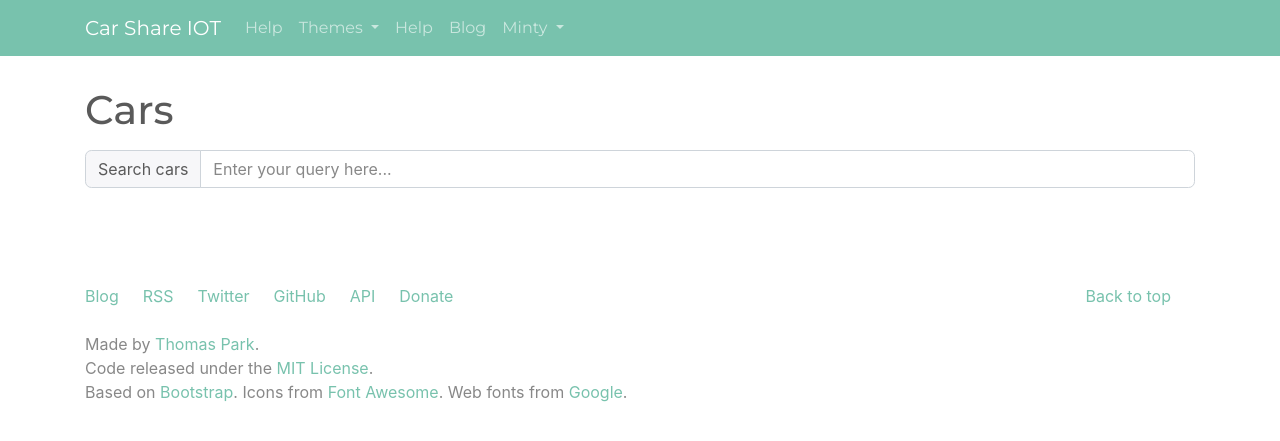
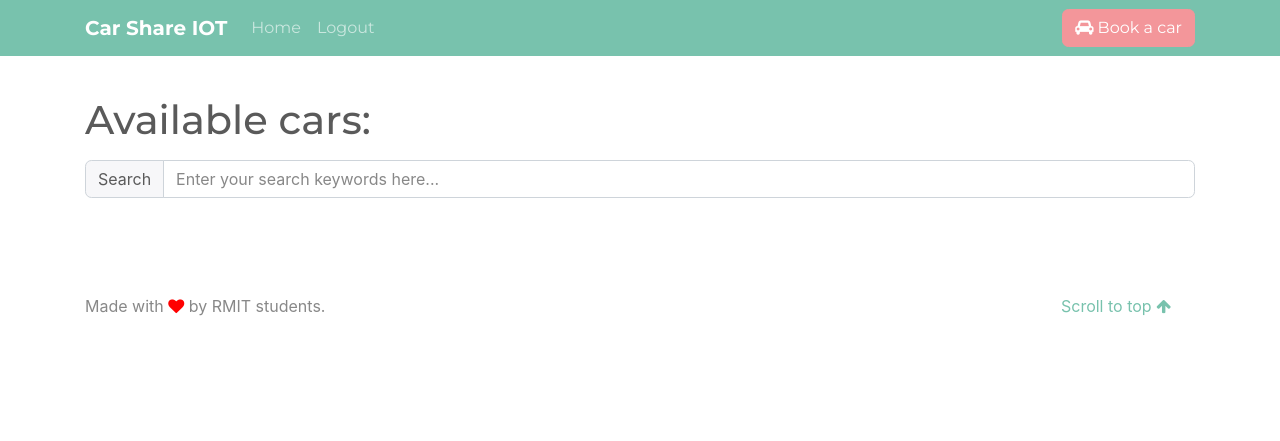
Before and after one commit to thanhlongb/car-share-iot, a Flask app: page /cars/ in a window 1280 px wide. Shown: the top 441 px of the page. Run offline with Flask 2, Linux system fonts and the light colour scheme; the visitor is signed in with stand-in values (Sample User, id 1); data comes from the database, SQL or seed files in the repository; data that the repository does not hold is empty; parts of the project's set-up code (start-up, migrations or seed data) failed here and were passed over; some libraries are stand-ins or nearby versions.

Commit message:
fix user interface

```diff
--- a/masterpi/app/cars/views.py
+++ b/masterpi/app/cars/views.py
@@ -1,4 +1,8 @@
 from flask import Blueprint, request, render_template, flash, g, session, redirect, url_for
+from flask_login import (
+    current_user,
+    login_required,
+)
 
 from app import db
 from app.cars.models import Car, CarReport
@@ -17,6 +21,7 @@
 
 
 @mod.route('/', methods=['GET'])
+@login_required
 def index():
     cars = Car.query.all()
     return render_template("cars/index.html", cars=cars)
--- a/masterpi/app/static/css/custom.css
+++ b/masterpi/app/static/css/custom.css
@@ -146,7 +146,7 @@
 }
 
 #footer {
-    margin: 5em 0
+    margin: 5em 0 0 0
 }
 
 #footer li {
@@ -314,14 +314,20 @@
     border-radius: 15px;
     padding: 30px;
     background: #ffffff;
-    box-shadow:  20px 20px 60px #d9d9d9,
-             -20px -20px 60px #ffffff;
 }
 
 .btn-google {
     background-color:#1a73e8
 }
 
+.btn-google:hover {
+    background-color: #1258ba;
+}
+
 .main {
-    padding-top:30px
+    margin-top: 40px;
 }
+
+.jumbotron {
+    padding: 2rem
+}
--- a/masterpi/app/templates/base.html
+++ b/masterpi/app/templates/base.html
@@ -15,57 +15,43 @@
 <body>
 <!-- END_HEADER -->
 
+{% if current_user.is_authenticated %}
 <!-- NAVBAR -->
 <div class="navbar navbar-expand-lg navbar-dark bg-primary">
-	<div class="container"> <a href="../" class="navbar-brand">Car Share IOT</a>
+	<div class="container"> <b class="navbar-brand">Car Share IOT</b>
 		<button class="navbar-toggler" type="button" data-toggle="collapse" data-target="#navbarResponsive" aria-controls="navbarResponsive" aria-expanded="false" aria-label="Toggle navigation"> <span class="navbar-toggler-icon"></span>
 		</button>
 		<div class="collapse navbar-collapse" id="navbarResponsive">
-			<ul class="navbar-nav">
-				<li class="nav-item"> <a class="nav-link" href="../help/">Help</a>
-				</li>
-				<li class="nav-item dropdown"> <a class="nav-link dropdown-toggle" data-toggle="dropdown" href="#" id="themes">Themes <span class="caret"></span></a>
-					<div class="dropdown-menu" aria-labelledby="themes"> <a class="dropdown-item" href="../default/">Default</a>
-						<div class="dropdown-divider"></div> <a class="dropdown-item" href="../cerulean/">Cerulean</a>
-						<a class="dropdown-item" href="../cosmo/">Cosmo</a>
-						<a class="dropdown-item" href="../cyborg/">Cyborg</a>
-						<a class="dropdown-item" href="../darkly/">Darkly</a>
-						<a class="dropdown-item" href="../flatly/">Flatly</a>
-						<a class="dropdown-item" href="../journal/">Journal</a>
-						<a class="dropdown-item" href="../litera/">Litera</a>
-						<a class="dropdown-item" href="../lumen/">Lumen</a>
-						<a class="dropdown-item" href="../lux/">Lux</a>
-						<a class="dropdown-item" href="../materia/">Materia</a>
-						<a class="dropdown-item" href="../minty/">Minty</a>
-						<a class="dropdown-item" href="../pulse/">Pulse</a>
-						<a class="dropdown-item" href="../sandstone/">Sandstone</a>
-						<a class="dropdown-item" href="../simplex/">Simplex</a>
-						<a class="dropdown-item" href="../sketchy/">Sketchy</a>
-						<a class="dropdown-item" href="../slate/">Slate</a>
-						<a class="dropdown-item" href="../solar/">Solar</a>
-						<a class="dropdown-item" href="../spacelab/">Spacelab</a>
-						<a class="dropdown-item" href="../superhero/">Superhero</a>
-						<a class="dropdown-item" href="../united/">United</a>
-						<a class="dropdown-item" href="../yeti/">Yeti</a>
-					</div>
-				</li>
-				<li class="nav-item"> <a class="nav-link" href="../help/">Help</a>
-				</li>
-				<li class="nav-item"> <a class="nav-link" href="https://blog.bootswatch.com">Blog</a>
-				</li>
-				<li class="nav-item dropdown"> <a class="nav-link dropdown-toggle" data-toggle="dropdown" href="#" id="download">Minty <span class="caret"></span></a>
-					<div class="dropdown-menu" aria-labelledby="download"> <a class="dropdown-item" target="_blank" href="https://jsfiddle.net/bootswatch/3bojykn2/">Open in JSFiddle</a>
-						<div class="dropdown-divider"></div> <a class="dropdown-item" href="../4/minty/bootstrap.min.css" download="">bootstrap.min.css</a>
-						<a class="dropdown-item" href="../4/minty/bootstrap.css" download="">bootstrap.css</a>
-						<div class="dropdown-divider"></div> <a class="dropdown-item" href="../4/minty/_variables.scss" download="">_variables.scss</a>
-						<a class="dropdown-item" href="../4/minty/_bootswatch.scss" download="">_bootswatch.scss</a>
-					</div>
-				</li>
+			<ul class="navbar-nav mr-auto">
+				<li class="nav-item"><a class="nav-link" href="{{ url_for('users.home') }}">Home</a></li>
+				{% if current_user.isAdmin() or current_user.isManager() %}
+					<li class="nav-item"><a class="nav-link" href="{{ url_for('users.dashboard') }}">Dashboard</a></li>
+				{% endif %}
+				{% if current_user.isAdmin() %}
+					<li class="nav-item dropdown">
+						<a class="nav-link dropdown-toggle" data-toggle="dropdown" href="#" role="button" aria-haspopup="true" aria-expanded="false">Admin pages</a>
+						<div class="dropdown-menu">
+						<a class="dropdown-item" href="{{ url_for('users.admin_cars') }}">Cars</a>
+						<a class="dropdown-item" href="{{ url_for('users.admin_users') }}">Users</a>
+						<a class="dropdown-item" href="{{ url_for('users.admin_bookings') }}">Bookings</a>
+						</div>
+					</li>
+				{% endif %}
+				{% if current_user.isEngineer() %}
+					<li class="nav-item"><a class="nav-link" href="{{ url_for('users.engineer') }}">Engineer page</a></li>
+				{% endif %}
+				<li class="nav-item"><a class="nav-link" href="{{ url_for('users.logout') }}">Logout</a></li>
 			</ul>
+			<div class="form-inline my-2 my-lg-0">
+				<a href="{{ url_for('cars.index') }}" class="btn btn-secondary my-2 my-sm-0" type="submit">
+					<i class="fa fa-car" aria-hidden="true"></i> Book a car
+				</a>
+			</div>
 		</div>
 	</div>
 </div>
 <!-- END_NAVBAR -->
+{% endif %}
 
 <div class="container main">
 {% block content %}{% endblock %}
@@ -74,18 +60,9 @@
     <div class="row">
       <div class="col-lg-12">
         <ul class="list-unstyled">
-          <li class="float-lg-right"><a href="#top">Back to top</a></li>
-          <li><a href="https://blog.bootswatch.com" onclick="pageTracker._link(this.href); return false;">Blog</a></li>
-          <li><a href="https://blog.bootswatch.com/rss/">RSS</a></li>
-          <li><a href="https://twitter.com/bootswatch">Twitter</a></li>
-          <li><a href="https://github.com/thomaspark/bootswatch/">GitHub</a></li>
-          <li><a href="../help/#api">API</a></li>
-          <li><a href="../help/#donate">Donate</a></li>
+          <li class="float-lg-right"><a href="#top">Scroll to top <i class="fa fa-arrow-up" aria-hidden="true"></i></a></li>
+          <li>Made with <i style="color:red" class="fa fa-heart"></i> by RMIT students.</li>
         </ul>
-        <p>Made by <a href="https://thomaspark.co">Thomas Park</a>.</p>
-        <p>Code released under the <a href="https://github.com/thomaspark/bootswatch/blob/master/LICENSE">MIT License</a>.</p>
-        <p>Based on <a href="https://getbootstrap.com" rel="nofollow">Bootstrap</a>. Icons from <a href="https://fontawesome.com/" rel="nofollow">Font Awesome</a>. Web fonts from <a href="https://fonts.google.com/" rel="nofollow">Google</a>.</p>
-
       </div>
     </div>
   </footer>
--- a/masterpi/app/templates/cars/index.html
+++ b/masterpi/app/templates/cars/index.html
@@ -1,44 +1,35 @@
 {% extends "base.html" %}
 {% block content %}
 <div class="form-group justify-content-between">
-    <h1 class="d-inline">Cars</h1>
+    <h1 class="d-inline">Available cars:</h1>
 </div>
 
 <div class="form-group">
     <div class="input-group mb-3">
         <div class="input-group-prepend">
-            <span class="input-group-text">Search cars</span>
+            <span class="input-group-text">Search</span>
         </div>
         <input type="text" class="form-control" id="search-value"
-            aria-label="Enter your query here..."
-            placeholder="Enter your query here...">
+            aria-label="Enter your search keywords here..."
+            placeholder="Enter your search keywords here...">
     </div>
 </div>
 
-<div class="card-deck" id="cars-list">
+<div id="cars-list" class="row">
     {% for car in cars %}
-    {% if car.available %}
-        <div class="card" id="card{{ car.id }}">
-            <div class="card-body">
-                <h5 class="card-title">{{ car.make }}</h5>
-                <table class="table card-body">
-                    <thead class="thead-light">
-                        <tr>
-                            <th scope="col">#</th>
-                            <th scope="col">details</th>
-                        </tr>
-                    </thead>
+        {% if car.available %}
+            <div  id="card{{ car.id }}" class="col-lg-4 col-md-6 card-wrapper">
+            <div class="bs-component">
+                <div class="card mb-3 shadow">
+                <h4 class="card-header text-center"><a href={{ url_for('cars.details', id=car.id) }}>{{ car.make }}</a></h4>
+                <table class="table card-body mb-0">
                     <tbody>
                         <tr>
-                            <th scope="row">Id</th>
-                            <td>{{ car.id }}</td>
-                        </tr>
-                        <tr>
-                            <th scope="row">make</th>
+                            <th scope="row">Make</th>
                             <td>{{ car.make }}</td>
                         </tr>
                         <tr>
-                            <th scope="row">color</th>
+                            <th scope="row">Color</th>
                             <td>{{ car.color }}</td>
                         </tr>
                         <tr>
@@ -54,21 +45,22 @@
                             <td>{{ car.cost_per_hour }}</td>
                         </tr>
                         <tr>
-                            <th scope="row">Available</th>
-                            <td>{{ "yes" if car.available else "no" }}</td>
+                            <th scope="row">Location</th>
+                            <td>{{ car.current_location }}</td>
                         </tr>
                     </tbody>
                 </table>
+                <div class="card-footer">
+                    <button href="#" onclick="booking_car({{ car.id }})"
+                        class="btn btn-primary float-right" data-toggle="modal"
+                        data-target="#booking-modal">Book this car</button>
+                </div>
             </div>
-            <div class="card-footer">
-                <a href="#" onclick="booking_car({{car.id}})"
-                    class="btn btn-primary" data-toggle="modal"
-                    data-target="#booking-modal">Book car</a>
             </div>
         </div>
-    {% endif %}
+        {% endif %}
     {% endfor %}
-</div>
+  </div>
 
 <div id="booking-modal" class="modal fade" role="dialog">
     <div class="modal-dialog">
@@ -82,11 +74,10 @@
                 <p>Car ID: <span id="booked-car"></span></p>
                 <input type="text" class="form-control" id="duration"
                     aria-label="Enter number of hours you want to rent a car"
-                    placeholder="Enter number of hourss you want to rent a car">
+                    placeholder="Enter number of hours you want to rent a car">
             </div>
             <div class="modal-footer">
-                <button type="button" class="btn btn-primary"
-                    id="book-btn">Book</button>
+                <button type="button" class="btn btn-primary shadow" id="book-btn">Book</button>
             </div>
         </div>
 
@@ -99,24 +90,13 @@
 {{ super() }}
 <!-- search car function -->
 <script>
-    /*$(document).ready(function () {
-        $("#search-value").on("keyup", function () {
-            var value = $(this).val().toLowerCase();
-            $("#cars-list *").filter(function () {
-                $(this).toggle($(this).text()
-                    .toLowerCase().indexOf(value) >
-                    -1)
-            });
-        });
-    }); */
-
     $(document).ready(function() {
         $('#search-value').keyup(function(){
             search_text($(this).val().toLowerCase());
         });
 
         function search_text(value){
-            $('#cars-list .card').each(function(){
+            $('#cars-list .card-wrapper').each(function(){
                 var found = 'false';
                 $(this).each(function(){
                     if($(this).text().toLowerCase().indexOf(value.toLowerCase()) >= 0)
@@ -125,10 +105,10 @@
                     }
                 });
                 if(found == 'true'){
-                    $(this).show()
+                    $(this).fadeIn()
                 }
                 else {
-                    $(this).hide();
+                    $(this).fadeOut();
                 }
             })
         }
@@ -151,11 +131,22 @@
                 duration: duration,
             },
             type: 'POST',
+            beforeSend: function() {
+                $('#book-btn').text('Booking');
+                $('#book-btn').prop('disabled', true);
+                $('#duration').prop('disabled', true);
+            },
             success: function (res) {
                 $('#booking-modal').modal('hide');
                 $('#card' + car_id).fadeOut();
                 $('#card' + car_id).remove();
-            }
+                $('#duration').val('');
+            },
+            complete: function() {
+                $('#book-btn').text('Book');
+                $('#duration').prop('disabled', false);
+                $('#book-btn').prop('disabled', false);
+            },
         })
     });
 </script>
--- a/masterpi/app/templates/users/admin/bookings.html
+++ b/masterpi/app/templates/users/admin/bookings.html
@@ -28,7 +28,7 @@
             <td>{{ booking.car.make }}</td>
             <td>{{ booking.user.username }}</td>
             <td>{{ booking.duration }}</td>
-            <td>{{ booking.actions[0].creation_time }}</td>
+            <td class="timeago" datetime="{{ booking.actions[0].creation_time }}"></td>
           </tr>
     {% endfor %}
   </tbody>
@@ -37,4 +37,8 @@
 {% block script %}
 {{ super() }}
 <script src="{{ url_for('static', filename='js/admin/table-search.js') }}" type="text/javascript"></script>
+<script src="{{ url_for('static', filename='js/timeago.min.js') }}" type="text/javascript"></script>
+<script>
+  timeago().render(document.querySelectorAll('.timeago'));
+</script>
 {% endblock %}
--- a/masterpi/app/templates/users/dashboard.html
+++ b/masterpi/app/templates/users/dashboard.html
@@ -0,0 +1,4 @@
+{% extends "base.html" %}
+{% block content %}
+<h1>Dashboard</h1>
+{% endblock %}
--- a/masterpi/app/templates/users/engineer.html
+++ b/masterpi/app/templates/users/engineer.html
@@ -0,0 +1,4 @@
+{% extends "base.html" %}
+{% block content %}
+<h1>Engineer</h1>
+{% endblock %}
--- a/masterpi/app/users/views.py
+++ b/masterpi/app/users/views.py
@@ -66,27 +66,20 @@
 @mod.route('/logout/')
 @login_required
 def logout():
-    session['user_id'] = None
+    logout_user()
     return redirect(url_for('users.login'))
 
 @login_manager.user_loader
 def load_user(user_id):
     return User.query.get(user_id)
 
-# @mod.before_request
-# def before_request():
-#     """
-#     pull user's profile from the database before every request are treated
-#     """
-#     current_user = None
-#     if 'user_id' in session:
-#         current_user = User.query.get(session['user_id'])
-
 @mod.route('/login/', methods=['GET', 'POST'])
 def login():
     """
     Login form
     """
+    if current_user.is_authenticated:
+        return redirect(url_for('users.login_redirect'))
     form = LoginForm(request.form)
     # make sure data are valid, but doesn't validate password is right
     if form.validate_on_submit():
@@ -102,6 +95,8 @@
 
 @mod.route('/google-login/', methods=['GET'])
 def google_login():
+    if current_user.is_authenticated:
+        return redirect(url_for('users.login_redirect'))
     #ref: https://realpython.com/flask-google-login/
     #TODO: check if user's is logged in
     google_provider_cfg = requests.get(current_app.config['GOOGLE_DISCOVERY_URL']).json()
@@ -155,6 +150,8 @@
     """
     Registration Form
     """
+    if current_user.is_authenticated:
+        return redirect(url_for('users.login_redirect'))
     form = RegisterForm(request.form)
     if form.validate_on_submit():
         # check whether if there is user with the same username/email
```
Also changed, not shown: masterpi/app/static/js/timeago.min.js (added, +1 -0 lines), masterpi/app/templates/users/home.html (+16 -7 lines), masterpi/app/templates/users/login.html (+5 -5 lines), masterpi/app/templates/users/register.html (+6 -5 lines).
